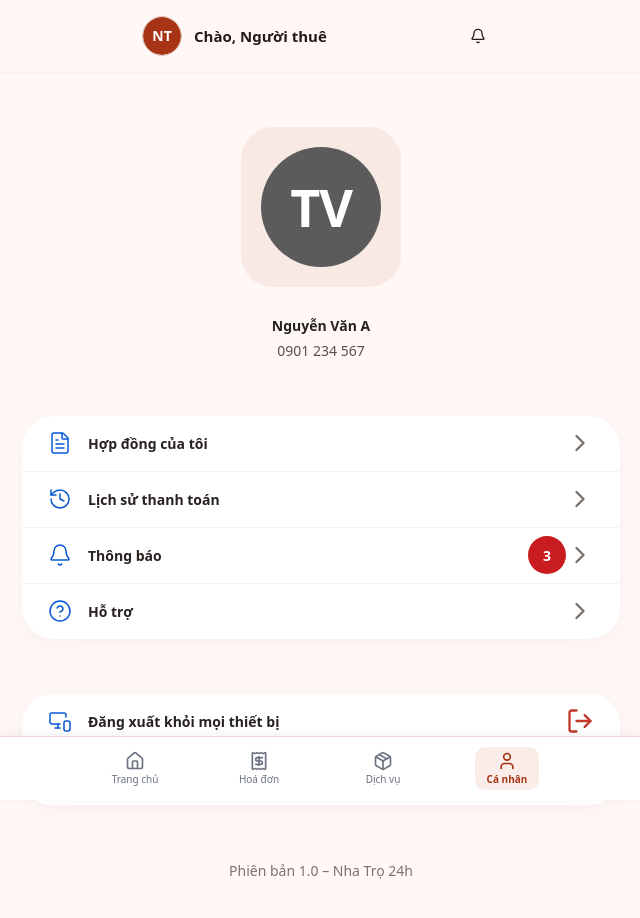
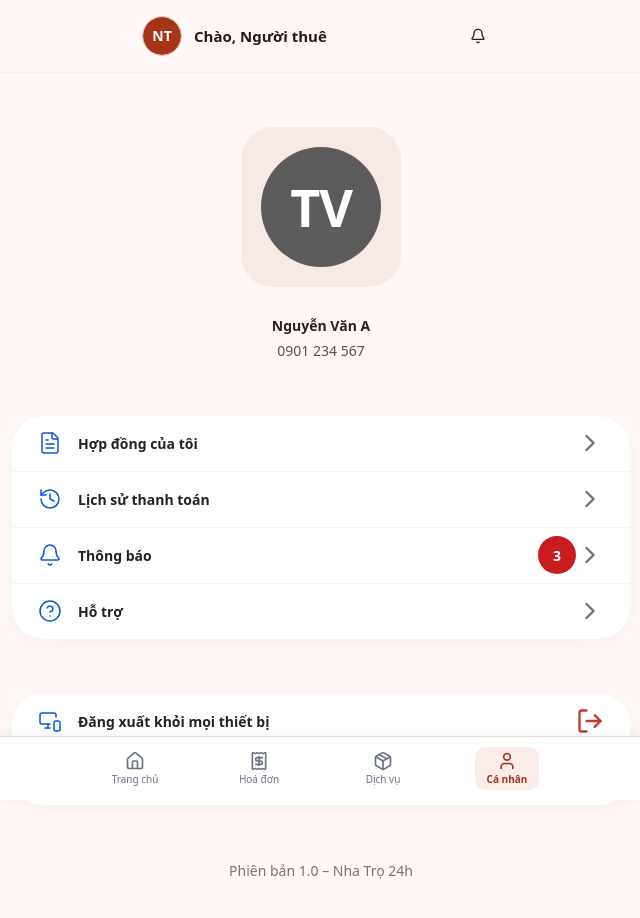
Before and after one commit to VieEng121419/quanlynhatro-nguoithue, a Next.js app: page /profile in a window 1280 px wide. Shown: the top 918 px of the page, without its empty margins (319-959 px from the left). Built offline with nearby package versions, Linux system fonts and the light colour scheme; a web font is replaced by a local one.

Commit message:
fix: adjust padding in profile page layout for improved spacing

```diff
--- a/src/app/profile/page.tsx
+++ b/src/app/profile/page.tsx
@@ -71,7 +71,7 @@
 
   return (
     <div className="min-h-[calc(100vh-4rem)] pt-[72px] pb-[30px] bg-[#FFF8F6]">
-      <div className="max-w-[650px] mx-auto px-[26px] flex flex-col">
+      <div className="max-w-[650px] mx-auto px-4 flex flex-col">
         {/* Khu vực phía trên */}
         <div className="flex flex-col items-center text-center pt-[55px]">
           {/* Avatar */}
```
